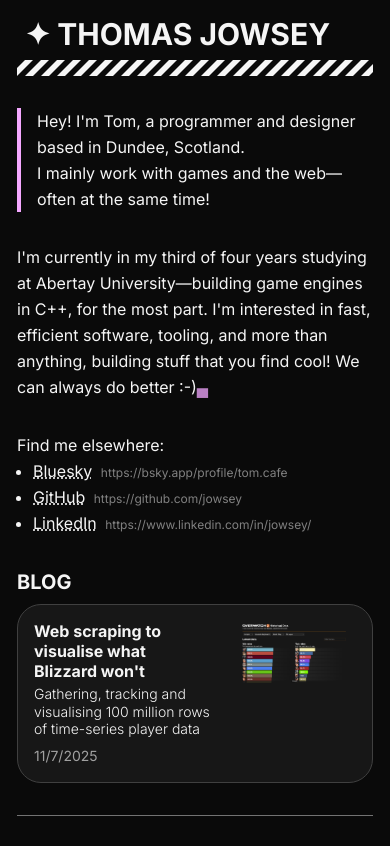
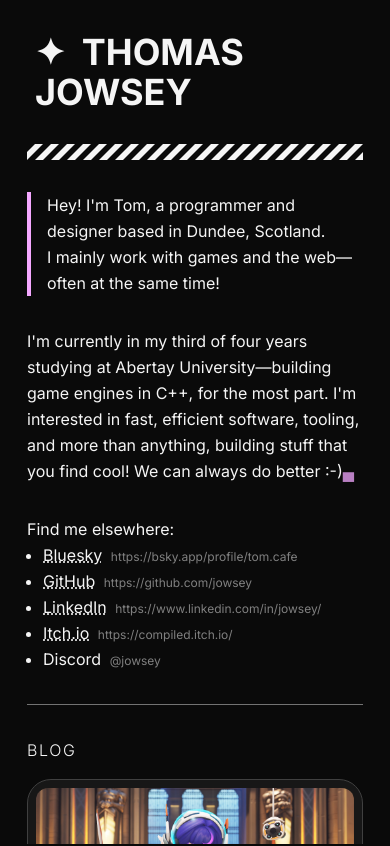
Before and after one commit to jowsey/tom.cafe, a SvelteKit app: page / in a window 390 px wide. Shown: the top 846 px of the page. Built offline with nearby package versions, Linux system fonts and the light colour scheme.

Commit message:
More styling work

```diff
--- a/src/app.html
+++ b/src/app.html
@@ -3,6 +3,8 @@
 	<head>
 		<meta charset="utf-8" />
 		<meta name="viewport" content="width=device-width, initial-scale=1" />
+
+		<meta name="darkreader-lock" />
 
 		<link rel="preconnect" href="https://fonts.googleapis.com" />
 		<link rel="preconnect" href="https://fonts.gstatic.com" crossorigin />
--- a/src/lib/components/BlogPostBox.svelte
+++ b/src/lib/components/BlogPostBox.svelte
@@ -15,18 +15,24 @@
 	let { title, subtitle, date, href, imgSrc, imgAlt }: Props = $props();
 </script>
 
-<a href={resolve(href)}>
-	<div class="corner-smoothed flex gap-x-2 rounded-3xl border border-neutral-700 bg-neutral-900 p-4">
-		<div>
-			<p class="leading-tight font-bold text-pretty">{title}</p>
+<a href={resolve(href)} class="group">
+	<div
+		class="corner-smoothed flex gap-x-2 rounded-3xl border border-neutral-700 bg-neutral-900 p-2 transition-all group-hover:bg-neutral-800 max-sm:flex-col-reverse sm:p-4"
+	>
+		<div class="flex flex-1 flex-col">
+			<p class="font-bold text-pretty">{title}</p>
 			{#if subtitle}
-				<p class="mt-1 text-sm leading-tight font-light text-pretty">{subtitle}</p>
+				<p class="text-sm font-light text-pretty">{subtitle}</p>
 			{/if}
-			<p class="mt-2 text-sm text-neutral-400">{date.toLocaleDateString()}</p>
+			<!-- gives minimum margin to date -->
+			<div class="mt-2"></div>
+			<p class="mt-auto text-sm opacity-50">{date.toLocaleDateString()}</p>
 		</div>
 
 		{#if imgSrc}
-			<img src={imgSrc} alt={imgAlt} class="ml-auto h-16 rounded-2xl object-cover" />
+			<div class="w-38 max-sm:mb-2 max-sm:w-full">
+				<img src={imgSrc} alt={imgAlt} class="corner-smoothed ml-auto aspect-video rounded-xl object-cover" />
+			</div>
 		{/if}
 	</div>
 </a>
--- a/src/lib/components/ProjectBox.svelte
+++ b/src/lib/components/ProjectBox.svelte
@@ -4,13 +4,13 @@
 	interface Props extends HTMLAnchorAttributes {
 		title: string;
 		subtitle?: string;
-		imageSrc: string;
-		imageAlt: string;
+		imgSrc: string;
+		imgAlt: string;
 		href: string;
 		linkText: string;
 	}
 
-	let { title, subtitle, imageSrc, imageAlt, href, linkText, ...attribs }: Props = $props();
+	let { title, subtitle, imgSrc, imgAlt, href, linkText, ...attribs }: Props = $props();
 </script>
 
 <!-- eslint-disable svelte/no-navigation-without-resolve -->
@@ -24,7 +24,7 @@
 		attribs.class
 	]}
 >
-	<img src={imageSrc} alt={imageAlt} class="corner-smoothed w-full rounded-2xl object-contain" />
+	<img src={imgSrc} alt={imgAlt} class="corner-smoothed w-full rounded-2xl object-contain" />
 
 	<div class="p-1 pt-2">
 		<p class="text-lg leading-tight font-bold tracking-tight uppercase">{title}</p>
--- a/src/routes/+layout.svelte
+++ b/src/routes/+layout.svelte
@@ -1,20 +1,32 @@
 <script lang="ts">
 	import '../app.css';
 	import favicon from '$lib/assets/favicon.svg';
+	import { resolve } from '$app/paths';
+	import { page } from '$app/state';
 
 	let { children } = $props();
 </script>
 
 <svelte:head>
-	<title>tom's cafe</title>
+	<title>Thomas Jowsey</title>
 	<link rel="icon" href={favicon} />
 </svelte:head>
 
 <div
-	class="mx-auto flex min-h-dvh max-w-5xl flex-col border-x border-transparent bg-inherit px-4 py-4 transition-colors duration-300 lg:border-neutral-500"
+	style="scrollbar-gutter: stable both-edges; scrollbar-width: thin; scrollbar-color: var(--color-fuchsia-300) transparent;"
+	class="h-dvh w-full overflow-y-auto"
 >
-	<p class="px-2 text-3xl font-bold">✦ THOMAS JOWSEY</p>
-	<div class="mt-2 mb-8 h-4 w-full bg-[url('/svg/diagonal-stripes.svg')] bg-contain bg-repeat"></div>
+	<div
+		class="mx-auto flex min-h-dvh max-w-5xl flex-col border-x border-transparent bg-inherit px-4 transition-colors duration-300 lg:border-neutral-500"
+	>
+		<a href={resolve('/')} class={['my-8 px-2 text-4xl font-bold', page.url.pathname !== '/' && 'group']}>
+			✦
+			<span class="ml-2 decoration-fuchsia-300 decoration-wavy group-hover:underline">
+				<span class="group-hover:hidden">THOMAS JOWSEY</span>
+				<span class="hidden whitespace-pre group-hover:inline">RETURN HOME &nbsp;&rarr;</span>
+			</span>
+		</a>
+		<div class="mb-8 h-4 w-full bg-[url('/svg/diagonal-stripes.svg')] bg-contain bg-repeat"></div>
 
 		<div class="flex flex-1 flex-col">
 			{@render children?.()}
@@ -31,9 +43,15 @@
 			<p class="text-xs text-neutral-500">Engineered by The Jowsey Company of Dundee (me, in my living room)</p>
 
 			<div class="mt-2 flex flex-wrap gap-x-2">
-			<a href="https://kahoneki.com" style="image-rendering: pixelated;" class="">
-				<img src="/88x31/kaho88x31.png" alt="Kahoneki" class="h-[31px] w-auto" />
+				<a href="https://kahoneki.com">
+					<img
+						src="/88x31/kaho88x31.png"
+						alt="Kahoneki"
+						style="image-rendering: pixelated;"
+						class="h-[31px] w-auto shadow-[#fdeef5] transition-all hover:shadow-sm"
+					/>
 				</a>
 			</div>
 		</div>
 	</div>
+</div>
--- a/src/routes/+page.svelte
+++ b/src/routes/+page.svelte
@@ -35,19 +35,23 @@
 			{@render socialListLink('Bluesky', 'https://bsky.app/profile/tom.cafe')}
 			{@render socialListLink('GitHub', 'https://github.com/jowsey')}
 			{@render socialListLink('LinkedIn', 'https://www.linkedin.com/in/jowsey/')}
+			{@render socialListLink('Itch.io', 'https://compiled.itch.io/')}
+			<li>
+				Discord <span class="ml-1 text-xs opacity-50">@jowsey</span>
+			</li>
 		</ul>
 
-		<p class="mb-2 text-xl font-bold">BLOG</p>
+		<hr class="my-8 border-neutral-500" />
+
+		<p class="mb-4 font-light tracking-widest uppercase">Blog</p>
 		<BlogPostBox
 			title="Web scraping to visualise what Blizzard won't"
-			subtitle="Gathering, tracking and visualising 100 million rows of time-series player data"
+			subtitle="Tracking and visualising millions of rows of live game data"
 			date={new Date('2025-11-07')}
 			href="/blog/overwatch-2-data-tracking"
-			imgSrc="/blog/ow2-hero.png"
+			imgSrc="/blog/OW2_JunoTrial-GameplayTrailer_2.jpg"
 			imgAlt="A graph detailing information about Overwatch 2 heroes."
 		/>
-
-		<hr class="my-8 border-neutral-500" />
 	</div>
 
 	<div class="md:w-74">
@@ -57,8 +61,8 @@
 			<ProjectBox
 				title="Overwatch 2 Data Tracking"
 				subtitle="or: web scraping to visualise what Blizzard won't"
-				imageSrc="/blog/ow2-hero.png"
-				imageAlt="A graph detailing information about Overwatch 2 heroes."
+				imgSrc="/blog/ow2-hero.png"
+				imgAlt="A graph detailing information about Overwatch 2 heroes."
 				href="https://ow2.tom.cafe"
 				linkText="Check it out"
 			/>
@@ -66,8 +70,8 @@
 			<ProjectBox
 				title="httpunk"
 				subtitle="a massively-multiplayer Cyberpunk web game"
-				imageSrc="https://github.com/jowsey/httpunk/raw/main/.github/map-screenshot.png"
-				imageAlt="A screenshot showing flashy, holographic 3D buildings."
+				imgSrc="https://github.com/jowsey/httpunk/raw/main/.github/map-screenshot.png"
+				imgAlt="A screenshot showing flashy, holographic 3D buildings."
 				href="https://github.com/jowsey/httpunk"
 				linkText="View the source"
 			/>
@@ -75,8 +79,8 @@
 			<ProjectBox
 				title="Limit Break Inc."
 				subtitle="an incremental web-game about power"
-				imageSrc="https://github.com/jowsey/limit-break-inc/raw/main/.github/screenshot.png"
-				imageAlt="A screenshot showing a sci-fi-themed purple game interface."
+				imgSrc="https://github.com/jowsey/limit-break-inc/raw/main/.github/screenshot.png"
+				imgAlt="A screenshot showing a sci-fi-themed purple game interface."
 				href="https://github.com/jowsey/limit-break-inc"
 				linkText="View the source"
 			/>
--- a/src/routes/blog/+layout.svelte
+++ b/src/routes/blog/+layout.svelte
@@ -3,7 +3,10 @@
 </script>
 
 <p class="text-xl font-bold">Post title</p>
-<div class="flex flex-wrap gap-x-2 text-sm">
+<div class="flex flex-wrap gap-x-2 text-sm opacity-50">
 	<p>{new Date().toLocaleDateString()}</p>
 </div>
-{@render children?.()}
+
+<div class="mt-2">
+	{@render children?.()}
+</div>
```
Also changed, not shown: static/blog/OW2_JunoTrial-GameplayTrailer_2.jpg (added), 1 other file (tests, documents, lock files or other folders). Lines whose indentation alone changed are shown as unchanged.
